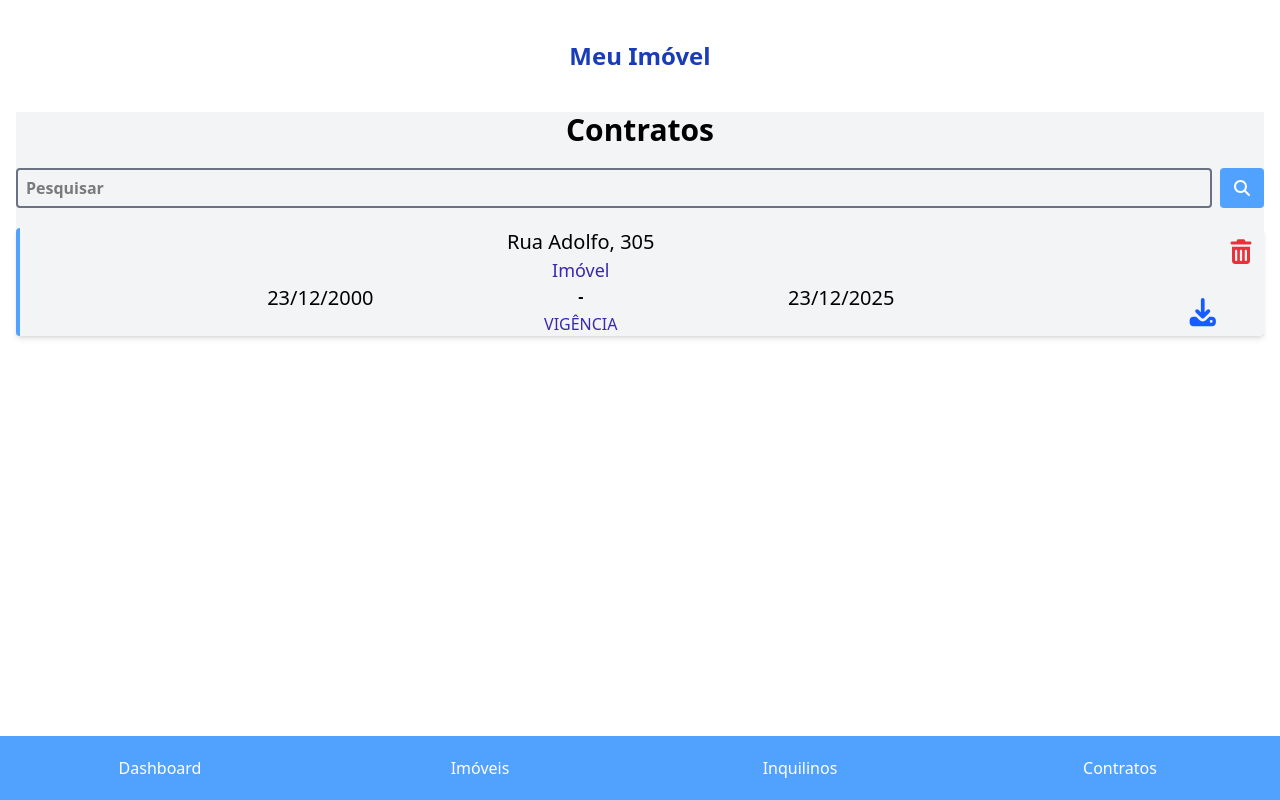
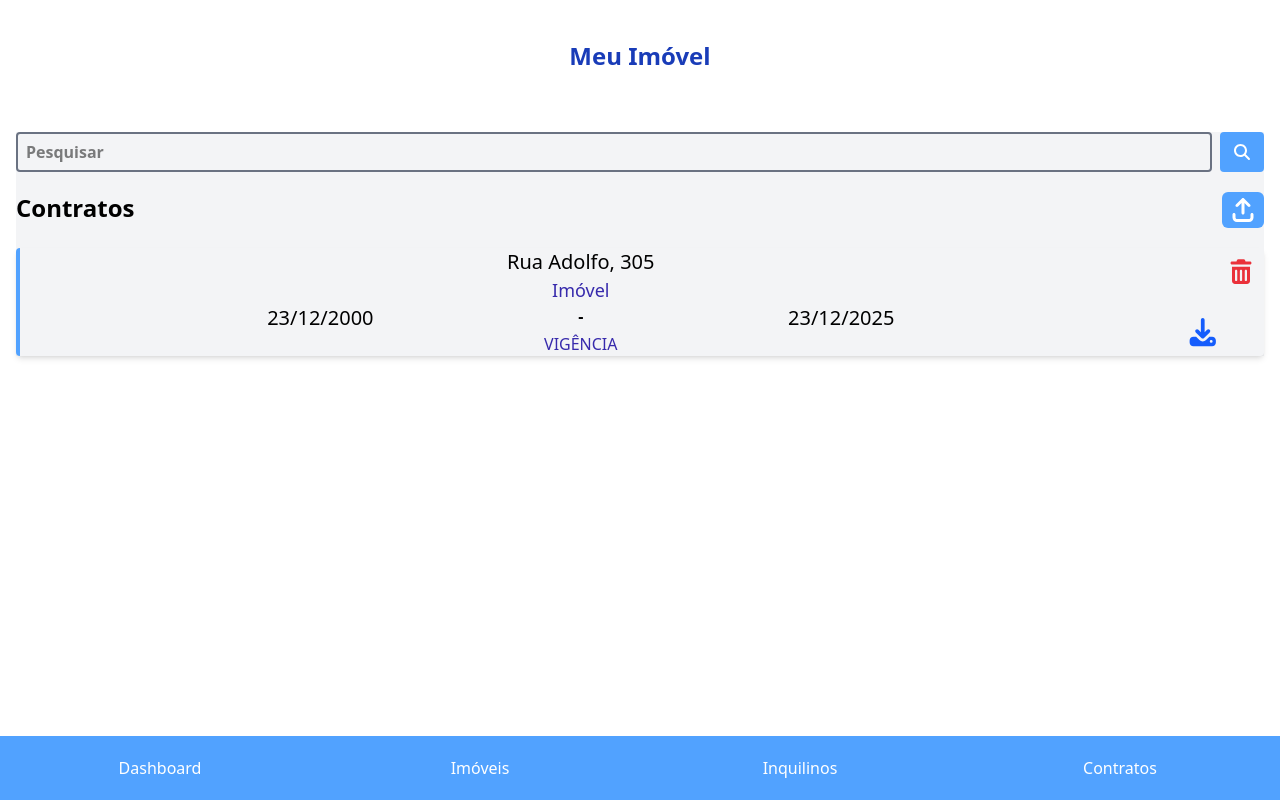
Before and after one commit to KennedyRamos/MeuImovel, a React (Vite) app: page /Contratos in a window 1280 px wide. Built offline with nearby package versions, Linux system fonts and the light colour scheme.

Commit message:
adicionando o botão de upload para aquivos na page contratos

```diff
--- a/src/components/btn-adicionar.tsx
+++ b/src/components/btn-adicionar.tsx
@@ -2,6 +2,6 @@ import { Icons } from "../icons/icons"
 
 export default function Adicionar(){
     return(
-        <Icons.Adicionar className="bg-blue-400 p-1 rounded-sm text-white text-2xl"/>
+        <Icons.Adicionar className="bg-blue-400 p-1.5 rounded-sm text-white text-2xl"/>
     )
 }
--- a/src/icons/icons.tsx
+++ b/src/icons/icons.tsx
@@ -7,6 +7,7 @@ import {
     faDownload,
     faTrashCan,
     faPlus,
+    faArrowUpFromBracket,
 } from "@fortawesome/free-solid-svg-icons";
 
 export const Icons = {
@@ -21,4 +22,6 @@ export const Icons = {
     Deletar: (props: any) => <FontAwesomeIcon icon={faTrashCan} {...props} />,
 
     Adicionar: (props: any) => <FontAwesomeIcon icon={faPlus} {...props} />,
+
+    Upload: (props: any) => <FontAwesomeIcon icon={faArrowUpFromBracket} {...props} />,
 }
--- a/src/pages/Contratos.tsx
+++ b/src/pages/Contratos.tsx
@@ -2,15 +2,22 @@ import Header from "../components/header";
 import Pesquisa from "../components/barra-pesquisa";
 import Nav from "../components/nav";
 import CardContrato from "../components/card-contratos";
+import { Icons } from "../icons/icons";
 
 export default function Contratos(){
     return(
         <div>
             <Header></Header>
             <main className="mx-4 bg-gray-100">
-                <h2 className="text-center text-3xl font-semibold">Contratos</h2>
+
                 <section className=" mb-20">
                     <Pesquisa></Pesquisa>
+
+                    <div className="flex justify-between my-5">
+                        <h2 className="text-center text-2xl font-semibold">Contratos</h2>
+                        <Icons.Upload className="bg-blue-400 p-1.5 rounded-md text-white text-2xl"/>
+                    </div>
+
                     <CardContrato></CardContrato>
                 </section>
             </main>
```
